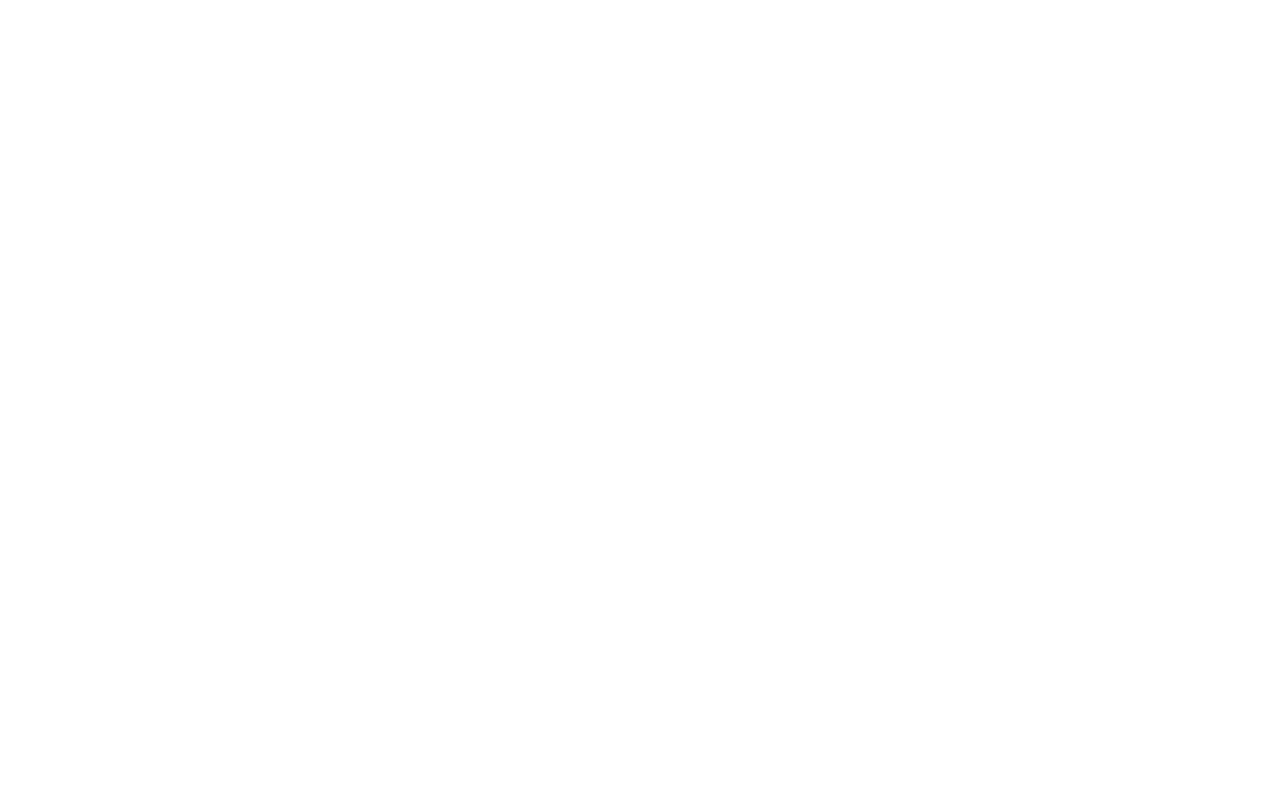
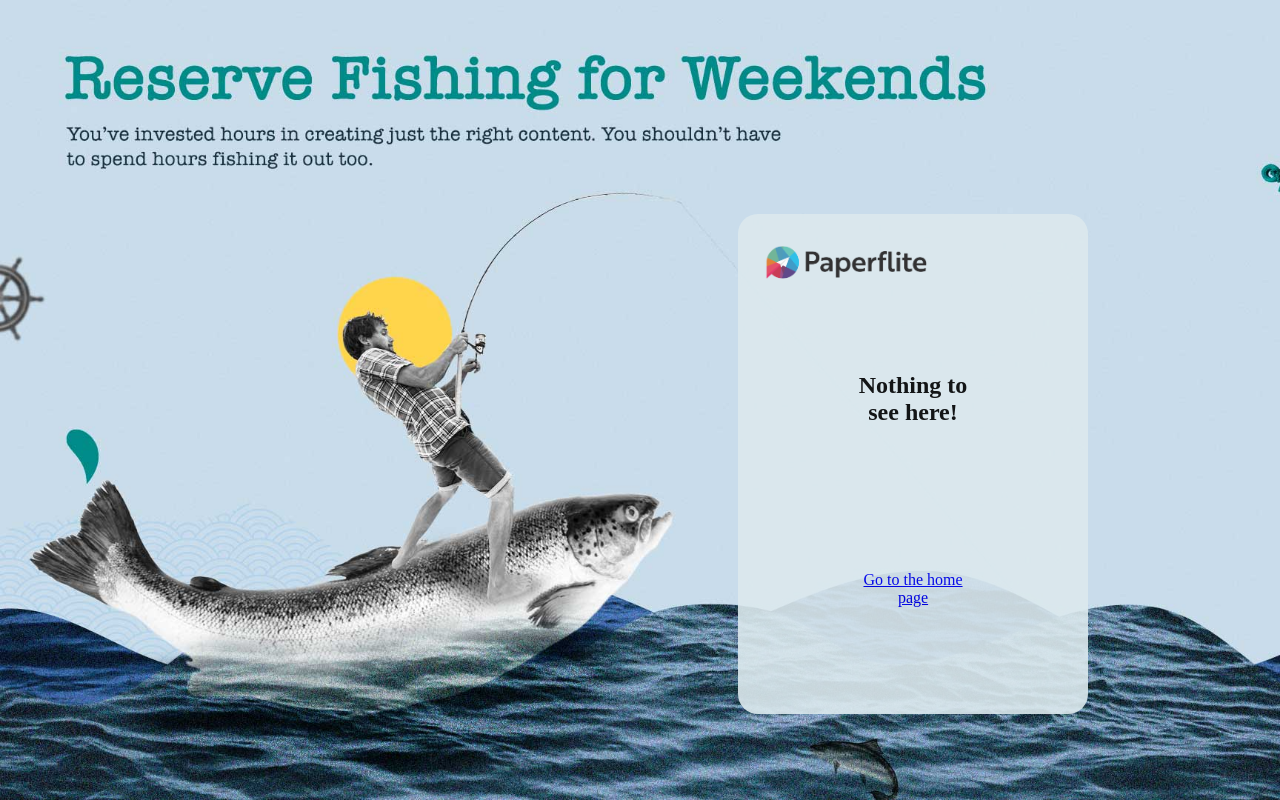
Before and after one commit to dhanasekaran3004/input, a React (Create React App) app: page /input-validation in a window 1280 px wide. Built offline with nearby package versions, Linux system fonts and the light colour scheme.

Commit message:
package code change

```diff
--- a/package.json
+++ b/package.json
@@ -1,5 +1,5 @@
 {
-  "homepage": "http://dhanasekaran3004.github.io/input-validation/",
+  "homepage": "http://dhanasekaran3004.github.io/input",
   "name": "inputvalidation",
   "version": "0.1.0",
   "private": true,
--- a/src/App.js
+++ b/src/App.js
@@ -9,7 +9,7 @@
     <div className="App">
       <Routes>
         <Route>
-          <Route path='/input-validation/' index element={<Home />} />
+          <Route path='/input' index element={<Home />} />
           <Route path="Success" element={<Success />} />
           <Route path="*" element={<NoMatch />} />
         </Route>
--- a/src/components/ErrorPage.js
+++ b/src/components/ErrorPage.js
@@ -11,7 +11,7 @@
       <div className="loginSuccessText">
         <h2>Nothing to see here!</h2>
         <p>
-          <Link to="/input-validation">Go to the home page</Link>
+          <Link to="/input">Go to the home page</Link>
         </p>
       </div>
     </>
```
